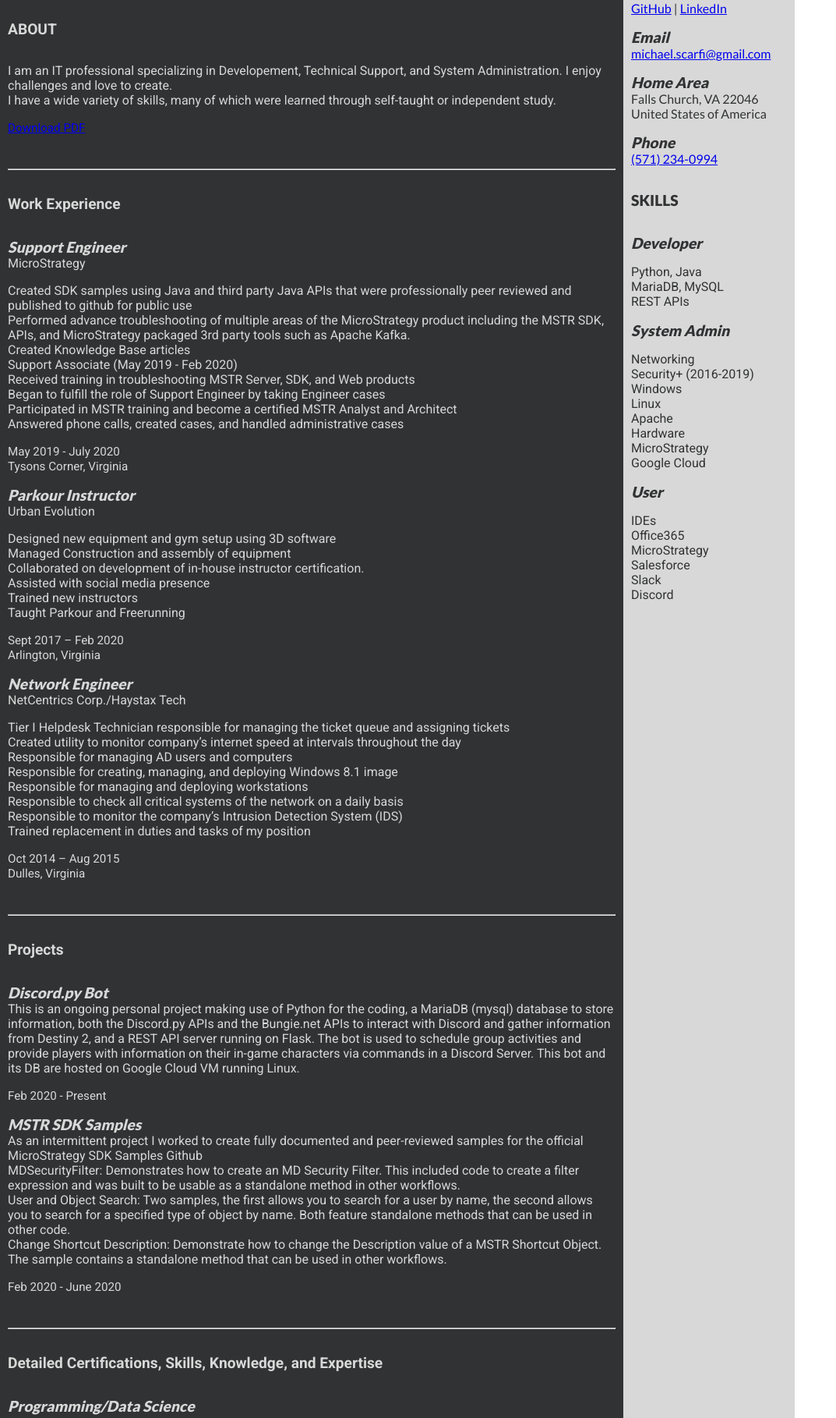
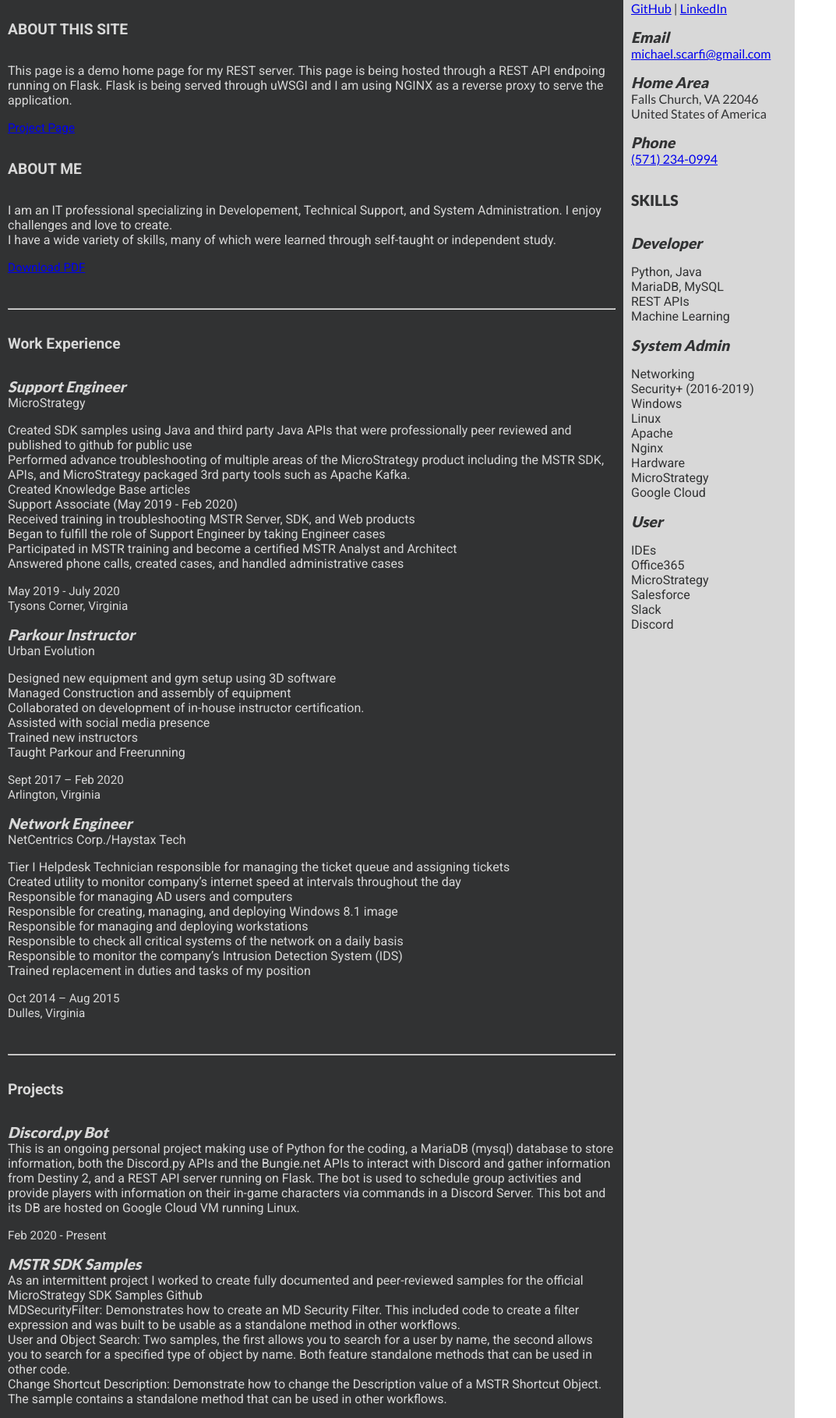
Before and after one commit to sylphia-nox/Discord-Bot, a Flask app: page / in a window 1280 px wide. Shown: the part 119-1937 px from the top of the page at 78% size, without its empty margins (0-1073 px from the left). Run offline with Flask 2, Linux system fonts and the light colour scheme.

Commit message:
Updates to REST Server

```diff
--- a/REST_Server/server.py
+++ b/REST_Server/server.py
@@ -87,7 +87,8 @@
     r = requests.get('https://www.bungie.net/Platform/User/GetMembershipsForCurrentUser/', headers = header)
     user_info = r.json()
     del r
-    memberID = user_info['Response']['primaryMembershipId']
+    memberID = user_info['Response']['destinyMemberships'][0].get('membershipId')
+    memberID = user_info['Response'].get('primaryMembershipId', memberID)
 
     # connect to DB
     mydb1 = mysql.connector.connect(pool_name='sundance_db_pool')
@@ -109,10 +110,9 @@
     mydb1.close()
     del user_tokens
 
-    icon_base_url = "https://www.bungie.net"        # url from api will be something like: /img/theme/bungienet/icons/steamLogo.png
+            # url from api will be something like: /img/theme/bungienet/icons/steamLogo.png
     display_name = user_info['Response']['destinyMemberships'][0].get('displayName',  '')
-    icon = user_info['Response']['destinyMemberships'][0].get('iconPath', '')
-    icon_url = icon_base_url + icon
+    icon_url = user_info['Response']['destinyMemberships'][0].get('iconPath', '')
     del user_info
 
 
--- a/REST_Server/templates/home.html
+++ b/REST_Server/templates/home.html
@@ -32,7 +32,16 @@
      <div class="container">
        <div class="row">
         <div class="col-lg-2 col-lg-offset-1">
-           <h5>ABOUT</h5>
+            <h5>ABOUT THIS SITE</h5>
+                 </div>
+                     <div class="col-lg-6">
+                         <p>This page is a demo home page for my REST server.  This page is being hosted through a REST API endpoing running on Flask.  Flask is being served through uWSGI and I am using NGINX as a reverse proxy to serve the application.</p>
+                     </div>
+                 <div class="col-lg-3">
+            <p><a href="https://github.com/michaelScarfi/Discord-Bot"><i class="icon-file"></i> <sm>Project Page</sm></a></p>
+        </div>
+         <div class="col-lg-2 col-lg-offset-1">
+           <h5>ABOUT ME</h5>
                 </div>
                     <div class="col-lg-6">
                         <p>I am an IT professional specializing in Developement, Technical Support, and System Administration.  I enjoy challenges and love to create.<br/>
@@ -194,13 +203,14 @@
                         CompTia Security+  (2016-2019 – Exp.)<br/>
                         Topics of Cisco Certified Network Associate<br/>
                         Linux (various distributions)<br/>
+                        Nginx, uWSGI, Flask
+                        Apache Kafka and Zookeeper<br/>
                         Microsoft Windows OS<br/>
                         Microsoft Server<br/>
                         Microsoft AD<br/>
                         MicroStrategy Intelligence-Server<br/>
                         MicroStrategy SDK/APIs<br/>
                         Windows Deployment Services (WDS)<br/>
-                        Apache Kafka and Zookeeper<br/>
                         CMD and terminal interfaces
                 </more></p>
             </div>
@@ -228,6 +238,7 @@
 
 
 </div>
+<!--Right Margin section -->
 <div class="split right margin">
     <section id="contact" name="contact"></section>
 	<!--FOOTER DESCRIPTION -->
@@ -261,13 +272,14 @@
         <div>
             <h5>SKILLS</h5>
         </div>
-        <!-- EDIT: email -->
+        <!-- Skills Section -->
         <div class="skills">
             <t>Developer</t>
             <p>
                 Python, Java<br/>
                 MariaDB, MySQL <br/>
                 REST APIs<br/>
+                Machine Learning<br/>
             </p>
             <t>System Admin</t>
             <p>
@@ -276,6 +288,7 @@
                 Windows<br/>
                 Linux<br/>
                 Apache<br/>
+                Nginx<br/>
                 Hardware<br/>
                 MicroStrategy<br/>
                 Google Cloud<br/>
@@ -291,6 +304,7 @@
             </p>
 
         </div>
+        <!-- Skills Section -->
 
 </div>
 </body>
--- a/REST_Server/templates/success.html
+++ b/REST_Server/templates/success.html
@@ -3,8 +3,7 @@
     <head>
         <title>Successful</title>
         <!-- Bootstrap core CSS -->
-        <!--link rel="stylesheet" href="{{ url_for('static', filename='css/main.css') }}"-->
-        <link rel="stylesheet" href="../static/css/main.css">
+        <link rel="stylesheet" href="{{ url_for('static', filename='css/main.css') }}">
 
         <link href="https://fonts.googleapis.com/css2?family=Lato:wght@400;900&family=Roboto:wght@400;700&display=swap" rel="stylesheet">
 
@@ -17,7 +16,7 @@
                 You have successfully authenticated with Bungie.net
             </h2>
             <h1>
-                <img src="https://www.bungie.net/{{icon_url}}" alt="Icon not found" style="width:25px;height:25px;">
+                <img src="https://www.bungie.net{{icon_url}}" alt="Icon not found" style="width:25px;height:25px;">
                 <more>
                     {{name}}
                 </more>
```
Lines whose indentation alone changed are shown as unchanged.
